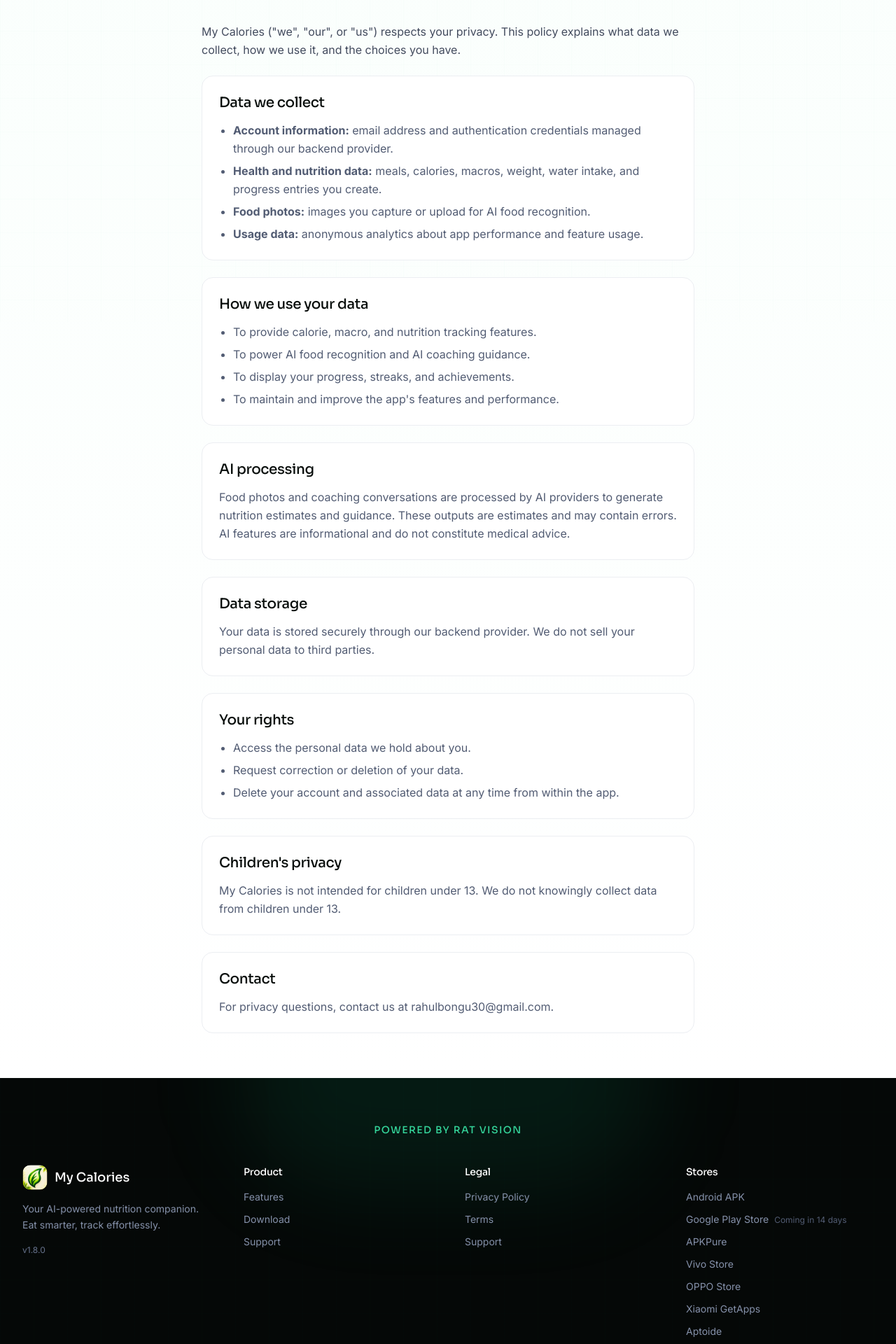
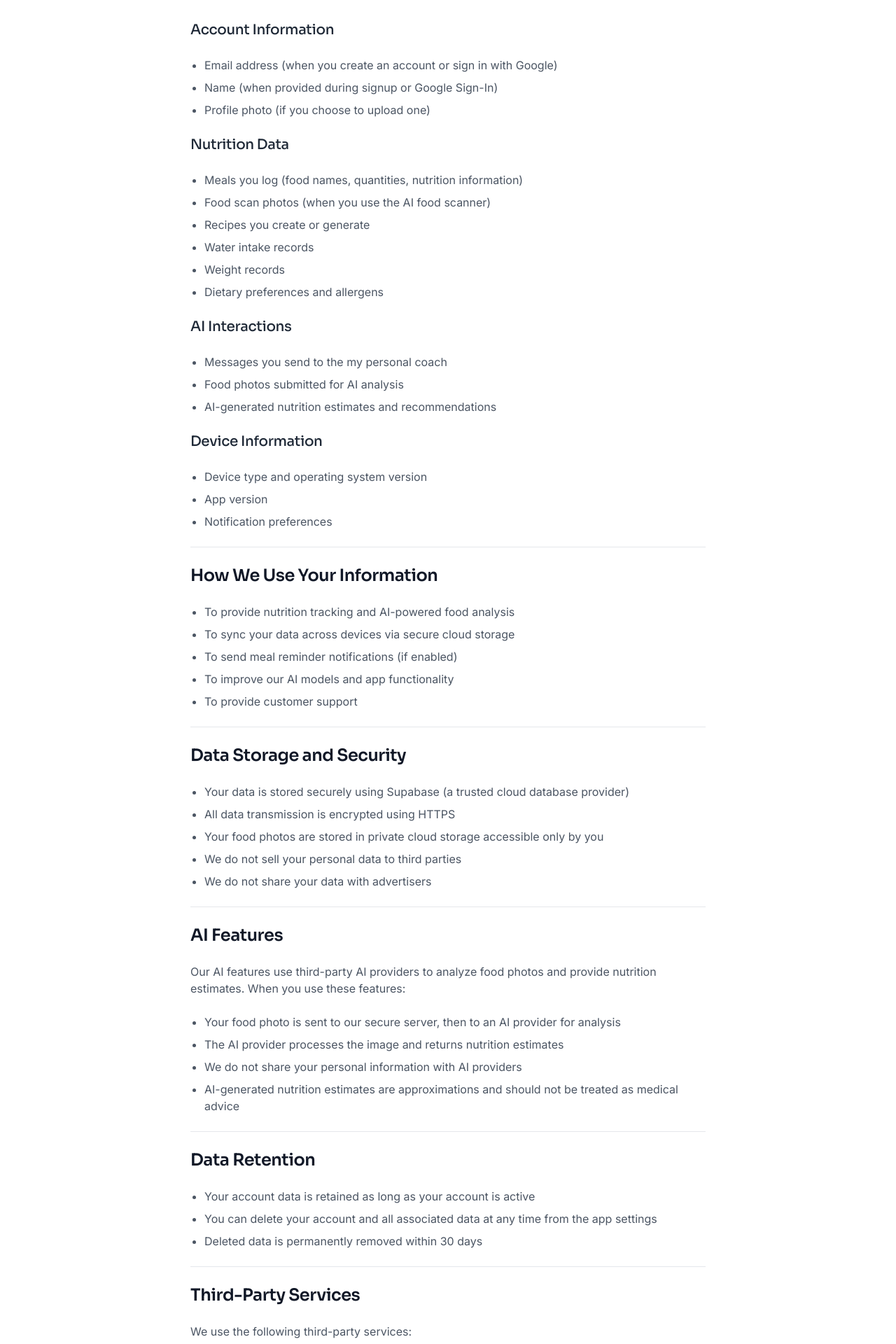
Before and after one commit to RahulBongu/mycal, a React (Vite) app: page /privacy in a window 1280 px wide. Shown: the part 340-2260 px from the top of the page at 70% size. Built offline with nearby package versions, Linux system fonts and the light colour scheme.

Commit message:
Fix imports and publish Privacy Policy

```diff
--- a/src/pages/PrivacyPage.tsx
+++ b/src/pages/PrivacyPage.tsx
@@ -1,89 +1,124 @@
-import PageLayout from '@/components/PageLayout';
-import { SITE_CONFIG } from '@/config/site';
+import Navbar from "@/components/Navbar";
+import Footer from "@/components/Footer";
 
 export default function PrivacyPage() {
   return (
-    <PageLayout title="Privacy Policy" subtitle={`Last updated: January ${SITE_CONFIG.copyrightYear}`}>
+    <div className="min-h-screen bg-white">
+      <Navbar />
+      <main className="pt-24 pb-16">
+        <div className="container mx-auto px-4 max-w-3xl">
+          <h1 className="text-4xl font-bold tracking-tight text-gray-900 mb-8">
+            Privacy Policy — My Calories
+          </h1>
+
+          <div className="prose prose-emerald max-w-none text-gray-600 space-y-6">
+            <p className="font-medium text-gray-900">Last updated: August 31, 2026</p>
+
             <p>
-        My Calories ("we", "our", or "us") respects your privacy. This policy explains what data we
-        collect, how we use it, and the choices you have.
+              My Calories (&quot;we&quot;, &quot;us&quot;, or &quot;our&quot;) operates the My Calories mobile application (the &quot;App&quot;). This Privacy Policy explains how we collect, use, and protect your information when you use our App.
             </p>
 
-      <Section title="Data we collect">
-        <ul>
-          <li>
-            <strong>Account information:</strong> email address and authentication credentials
-            managed through our backend provider.
-          </li>
-          <li>
-            <strong>Health and nutrition data:</strong> meals, calories, macros, weight, water
-            intake, and progress entries you create.
-          </li>
-          <li>
-            <strong>Food photos:</strong> images you capture or upload for AI food recognition.
-          </li>
-          <li>
-            <strong>Usage data:</strong> anonymous analytics about app performance and feature
-            usage.
-          </li>
+            <h2 className="text-2xl font-semibold text-gray-900 pt-6 border-t">Information We Collect</h2>
+
+            <h3 className="text-xl font-medium text-gray-800 mt-4">Account Information</h3>
+            <ul className="list-disc pl-5 space-y-2">
+              <li>Email address (when you create an account or sign in with Google)</li>
+              <li>Name (when provided during signup or Google Sign-In)</li>
+              <li>Profile photo (if you choose to upload one)</li>
             </ul>
-      </Section>
 
-      <Section title="How we use your data">
-        <ul>
-          <li>To provide calorie, macro, and nutrition tracking features.</li>
-          <li>To power AI food recognition and AI coaching guidance.</li>
-          <li>To display your progress, streaks, and achievements.</li>
-          <li>To maintain and improve the app's features and performance.</li>
+            <h3 className="text-xl font-medium text-gray-800 mt-4">Nutrition Data</h3>
+            <ul className="list-disc pl-5 space-y-2">
+              <li>Meals you log (food names, quantities, nutrition information)</li>
+              <li>Food scan photos (when you use the AI food scanner)</li>
+              <li>Recipes you create or generate</li>
+              <li>Water intake records</li>
+              <li>Weight records</li>
+              <li>Dietary preferences and allergens</li>
             </ul>
-      </Section>
 
-      <Section title="AI processing">
+            <h3 className="text-xl font-medium text-gray-800 mt-4">AI Interactions</h3>
+            <ul className="list-disc pl-5 space-y-2">
+              <li>Messages you send to the my personal coach</li>
+              <li>Food photos submitted for AI analysis</li>
+              <li>AI-generated nutrition estimates and recommendations</li>
+            </ul>
+
+            <h3 className="text-xl font-medium text-gray-800 mt-4">Device Information</h3>
+            <ul className="list-disc pl-5 space-y-2">
+              <li>Device type and operating system version</li>
+              <li>App version</li>
+              <li>Notification preferences</li>
+            </ul>
+
+            <h2 className="text-2xl font-semibold text-gray-900 pt-6 border-t">How We Use Your Information</h2>
+            <ul className="list-disc pl-5 space-y-2">
+              <li>To provide nutrition tracking and AI-powered food analysis</li>
+              <li>To sync your data across devices via secure cloud storage</li>
+              <li>To send meal reminder notifications (if enabled)</li>
+              <li>To improve our AI models and app functionality</li>
+              <li>To provide customer support</li>
+            </ul>
+
+            <h2 className="text-2xl font-semibold text-gray-900 pt-6 border-t">Data Storage and Security</h2>
+            <ul className="list-disc pl-5 space-y-2">
+              <li>Your data is stored securely using Supabase (a trusted cloud database provider)</li>
+              <li>All data transmission is encrypted using HTTPS</li>
+              <li>Your food photos are stored in private cloud storage accessible only by you</li>
+              <li>We do not sell your personal data to third parties</li>
+              <li>We do not share your data with advertisers</li>
+            </ul>
+
+            <h2 className="text-2xl font-semibold text-gray-900 pt-6 border-t">AI Features</h2>
             <p>
-          Food photos and coaching conversations are processed by AI providers to generate
-          nutrition estimates and guidance. These outputs are estimates and may contain errors. AI
-          features are informational and do not constitute medical advice.
+              Our AI features use third-party AI providers to analyze food photos and provide nutrition estimates. When you use these features:
             </p>
-      </Section>
+            <ul className="list-disc pl-5 space-y-2">
+              <li>Your food photo is sent to our secure server, then to an AI provider for analysis</li>
+              <li>The AI provider processes the image and returns nutrition estimates</li>
+              <li>We do not share your personal information with AI providers</li>
+              <li>AI-generated nutrition estimates are approximations and should not be treated as medical advice</li>
+            </ul>
 
-      <Section title="Data storage">
+            <h2 className="text-2xl font-semibold text-gray-900 pt-6 border-t">Data Retention</h2>
+            <ul className="list-disc pl-5 space-y-2">
+              <li>Your account data is retained as long as your account is active</li>
+              <li>You can delete your account and all associated data at any time from the app settings</li>
+              <li>Deleted data is permanently removed within 30 days</li>
+            </ul>
+
+            <h2 className="text-2xl font-semibold text-gray-900 pt-6 border-t">Third-Party Services</h2>
+            <p>We use the following third-party services:</p>
+            <ul className="list-disc pl-5 space-y-2">
+              <li><strong>Supabase</strong> — Cloud database and authentication</li>
+              <li><strong>Google Sign-In</strong> — Optional authentication method</li>
+              <li><strong>Cloudflare</strong> — Secure API hosting for AI features</li>
+            </ul>
+            <p>Each third-party service has its own privacy policy governing their use of data.</p>
+
+            <h2 className="text-2xl font-semibold text-gray-900 pt-6 border-t">Children&apos;s Privacy</h2>
             <p>
-          Your data is stored securely through our backend provider. We do not sell your personal
-          data to third parties.
+              My Calories is not intended for children under 13 years of age. We do not knowingly collect personal information from children under 13.
             </p>
-      </Section>
 
-      <Section title="Your rights">
-        <ul>
-          <li>Access the personal data we hold about you.</li>
-          <li>Request correction or deletion of your data.</li>
-          <li>Delete your account and associated data at any time from within the app.</li>
-        </ul>
-      </Section>
+            <h2 className="text-2xl font-semibold text-gray-900 pt-6 border-t">Changes to This Privacy Policy</h2>
+            <p>
+              We may update this Privacy Policy from time to time. We will notify you of any changes by posting the new Privacy Policy in the app and updating the &quot;Last updated&quot; date.
+            </p>
 
-      <Section title="Children's privacy">
+            <h2 className="text-2xl font-semibold text-gray-900 pt-6 border-t">Contact Us</h2>
             <p>
-          My Calories is not intended for children under 13. We do not knowingly collect data from
-          children under 13.
+              If you have questions about this Privacy Policy, please contact us at:<br/>
+              <strong>Email:</strong> support@mycalories.app
             </p>
-      </Section>
 
-      <Section title="Contact">
-        <p>
-          For privacy questions, contact us at {SITE_CONFIG.supportEmail}.
-        </p>
-      </Section>
-    </PageLayout>
-  );
-}
-
-function Section({ title, children }: { title: string; children: React.ReactNode }) {
-  return (
-    <div className="rounded-2xl border border-ink-100 bg-white p-6">
-      <h2 className="font-display text-xl font-700 text-ink-900">{title}</h2>
-      <div className="mt-3 space-y-2 text-ink-600 [&>ul]:mt-2 [&>ul]:space-y-1.5 [&>ul]:pl-5 [&>ul]:list-disc">
-        {children}
+            <div className="mt-8 pt-8 border-t text-sm text-gray-500 italic">
+              *This Privacy Policy is effective as of August 31, 2026.*
             </div>
+          </div>
+        </div>
+      </main>
+      <Footer />
     </div>
   );
 }
--- a/tsconfig.app.json
+++ b/tsconfig.app.json
@@ -5,6 +5,7 @@
     "lib": ["ES2020", "DOM", "DOM.Iterable"],
     "module": "ESNext",
     "skipLibCheck": true,
+    "ignoreDeprecations": "6.0",
 
     /* Bundler mode */
     "moduleResolution": "bundler",
```
Also changed, not shown: public/llm.txt.txt (added), public/og-image.png (added). Lines whose indentation alone changed are shown as unchanged.
